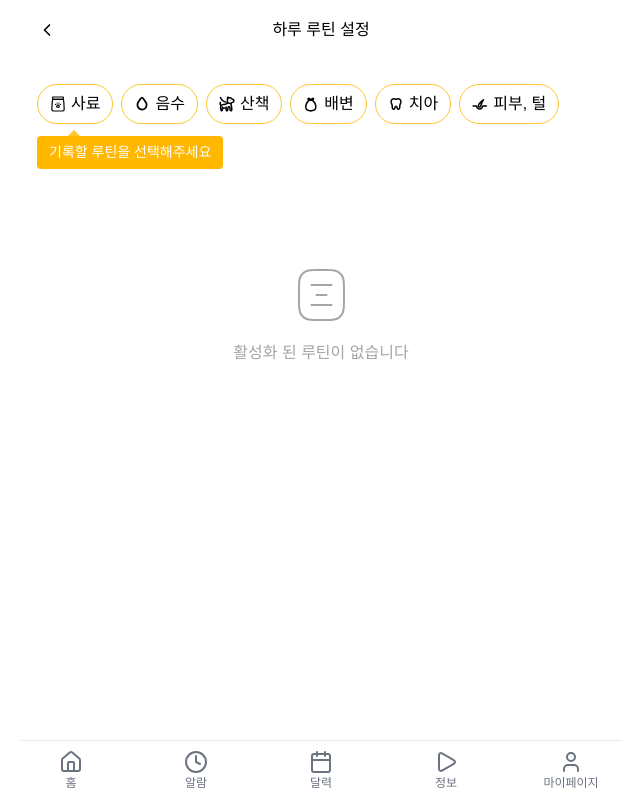
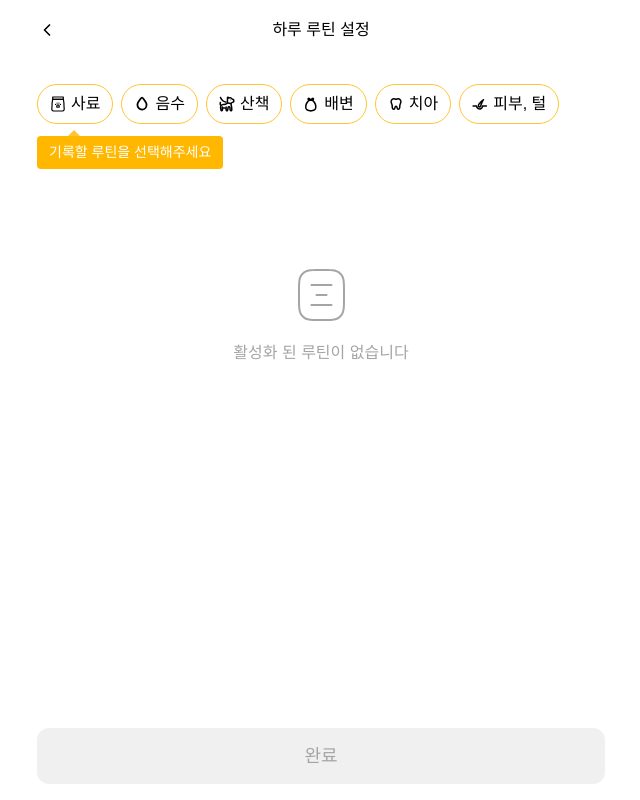
Before and after one commit to JECT-Study/PetFit-3rd-FE, a React (Vite) app: page /slot in a window 1280 px wide. Shown: the whole page, without its empty margins (319-959 px from the left). Built offline with nearby package versions, Linux system fonts and the light colour scheme; no server answers; sample sign-in values are in the browser's storage.

Commit message:
feat: 완료 버튼 추가, nav바 없는 layout으로 변경

```diff
--- a/src/pages/SlotSettingPage.tsx
+++ b/src/pages/SlotSettingPage.tsx
@@ -18,6 +18,7 @@ export const SlotSettingPage = () => {
   return (
     <Wrapper>
       <TitleHeader title="하루 루틴 설정" showBack={true} />
+      <ContentArea>
         <SlotButton selectedIds={selectedIds} onToggle={handleToggle} />
 
         {!hasSelection && (
@@ -36,12 +37,22 @@ export const SlotSettingPage = () => {
             <SlotInput selectedIds={selectedIds} />
           </>
         )}
+      </ContentArea>
+      <CompleteButton disabled={!hasSelection}>완료</CompleteButton>
     </Wrapper>
   );
 };
 
 const Wrapper = styled.div`
+  display: flex;
+  flex-direction: column;
+  height: 100vh;
+`;
+
+const ContentArea = styled.div`
+  flex: 1;
   padding: 24px 16px;
+  overflow-y: auto;
 `;
 
 const Notice = styled.div`
@@ -85,3 +96,18 @@ const EmptyText = styled.div`
   font-size: 16px;
   color: #a5a5a5;
 `;
+
+const CompleteButton = styled.button<{ disabled?: boolean }>`
+  height: 56px;
+  margin: 16px;
+
+  font-size: 18px;
+  font-weight: 600;
+
+  background-color: ${({ disabled }) => (disabled ? '#F0F0F0' : '#FFC533')};
+  color: ${({ disabled }) => (disabled ? '#A5A5A5' : '#373737')};
+  border-radius: 12px;
+
+  cursor: ${({ disabled }) => (disabled ? 'not-allowed' : 'pointer')};
+  transition: background-color 0.2s ease;
+`;
```
Also changed, not shown: src/routes/Router.tsx (+6 -3 lines). Lines whose indentation alone changed are shown as unchanged.
